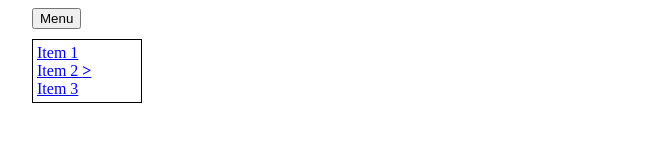
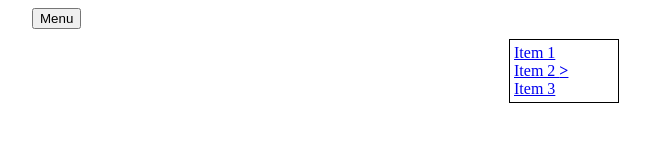
Before and after one commit to kate-k-lee/public-sample-testcase, a plain HTML site: page nested-popover.html in a window 1280 px wide. Both pictures are taken after a click on the button "Menu". Shown: the whole page, without its empty margins (76-726 px from the left). Drawn offline with Linux system fonts and the light colour scheme.

Commit message:
Update nested-popover.html

```diff
--- a/nested-popover.html
+++ b/nested-popover.html
@@ -17,7 +17,7 @@
 
       #mainpopover {
         position-anchor: --menu-list;
-        left: anchor(left);
+        justify-self: anchor-center;
         anchor-name: --menu-list;
         top: calc(anchor(bottom) + 10px);
       }
```
